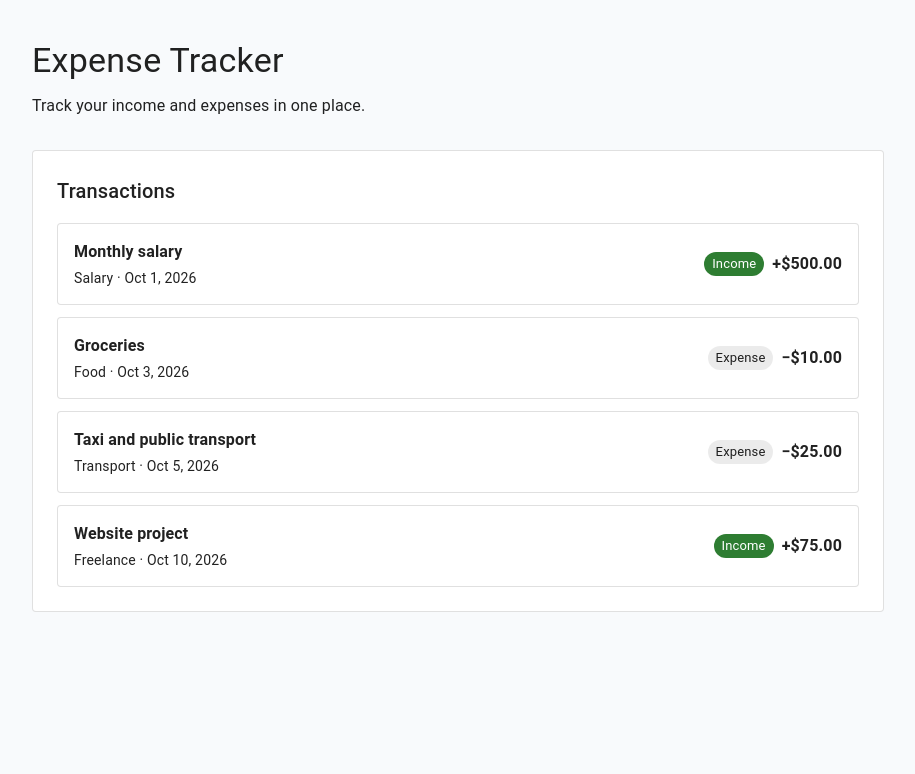
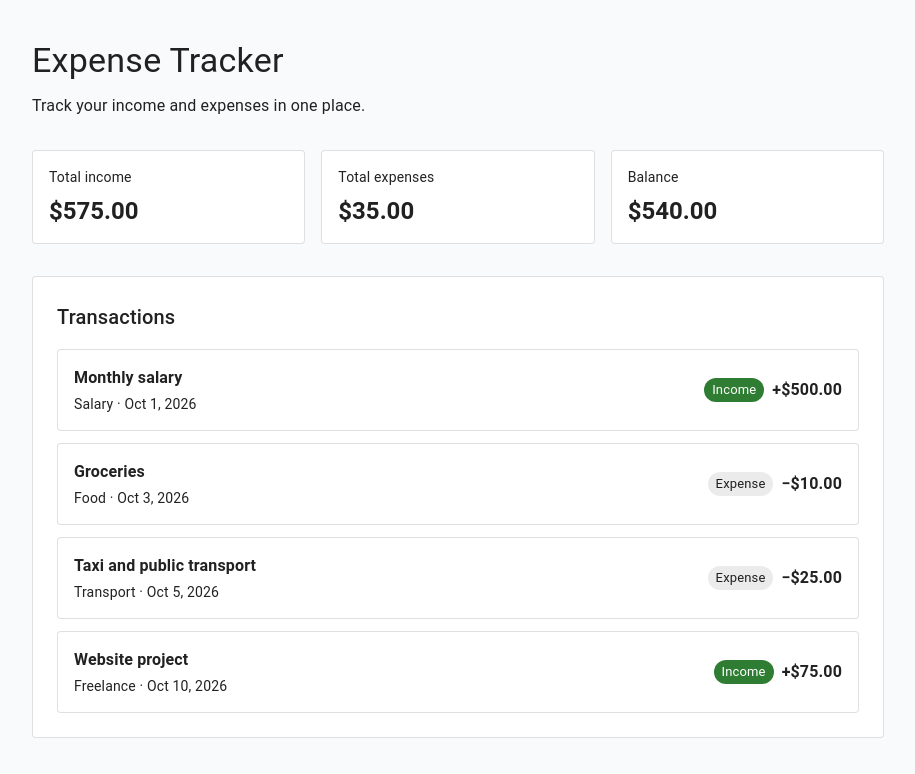
Before and after one commit to yanakarpovych/react-typescript-redux-toolkit-tanstack-query-material-ui, a React (Vite) app: page / in a window 1280 px wide. Shown: the top 774 px of the page, without its empty margins (182-1097 px from the left). Built offline with nearby package versions, Linux system fonts and the light colour scheme.

Commit message:
feat: add income and expense summaries

```diff
--- a/src/App.tsx
+++ b/src/App.tsx
@@ -1,6 +1,7 @@
 import { Box, Container, Paper, Typography } from "@mui/material";
 import TransactionList from "./components/TransactionList";
 import { transactions } from "./data/transactions";
+import SummaryCards from "./components/SummaryCards";
 
 function App() {
   return (
@@ -13,6 +14,7 @@ function App() {
         <Typography color="text.secondary" sx={{ mb: 4 }}>
           Track your income and expenses in one place.
         </Typography>
+        <SummaryCards transactions={transactions} />
 
         <Paper variant="outlined" sx={{ p: 3 }}>
           <Typography variant="h6" component="h2" sx={{ mb: 2 }}>
--- /dev/null
+++ b/src/components/SummaryCards.tsx
@@ -0,0 +1,57 @@
+import { Box, Paper, Typography } from "@mui/material";
+import type { Transaction } from "../types/transaction";
+
+interface SummaryCardsProps {
+  transactions: Transaction[];
+}
+
+const currencyFormatter = new Intl.NumberFormat("en-US", {
+  style: "currency",
+  currency: "USD",
+});
+
+function SummaryCards({ transactions }: SummaryCardsProps) {
+  const totalIncome = transactions
+    .filter((transaction) => transaction.type === "income")
+    .reduce((total, transaction) => total + transaction.amount, 0);
+
+  const totalExpenses = transactions
+    .filter((transaction) => transaction.type === "expense")
+    .reduce((total, transaction) => total + transaction.amount, 0);
+
+  const balance = totalIncome - totalExpenses;
+
+  const summaries = [
+    { title: "Total income", amount: totalIncome },
+    { title: "Total expenses", amount: totalExpenses },
+    { title: "Balance", amount: balance },
+  ];
+
+  return (
+    <Box
+      sx={{
+        display: "grid",
+        gridTemplateColumns: {
+          xs: "1fr",
+          sm: "repeat(3, minmax(0, 1fr))",
+        },
+        gap: 2,
+        mb: 4,
+      }}
+    >
+      {summaries.map((summary) => (
+        <Paper key={summary.title} variant="outlined" sx={{ p: 2 }}>
+          <Typography color="text.secondary" variant="body2">
+            {summary.title}
+          </Typography>
+
+          <Typography variant="h5" sx={{ mt: 1, fontWeight: 600 }}>
+            {currencyFormatter.format(summary.amount)}
+          </Typography>
+        </Paper>
+      ))}
+    </Box>
+  );
+}
+
+export default SummaryCards;
```
